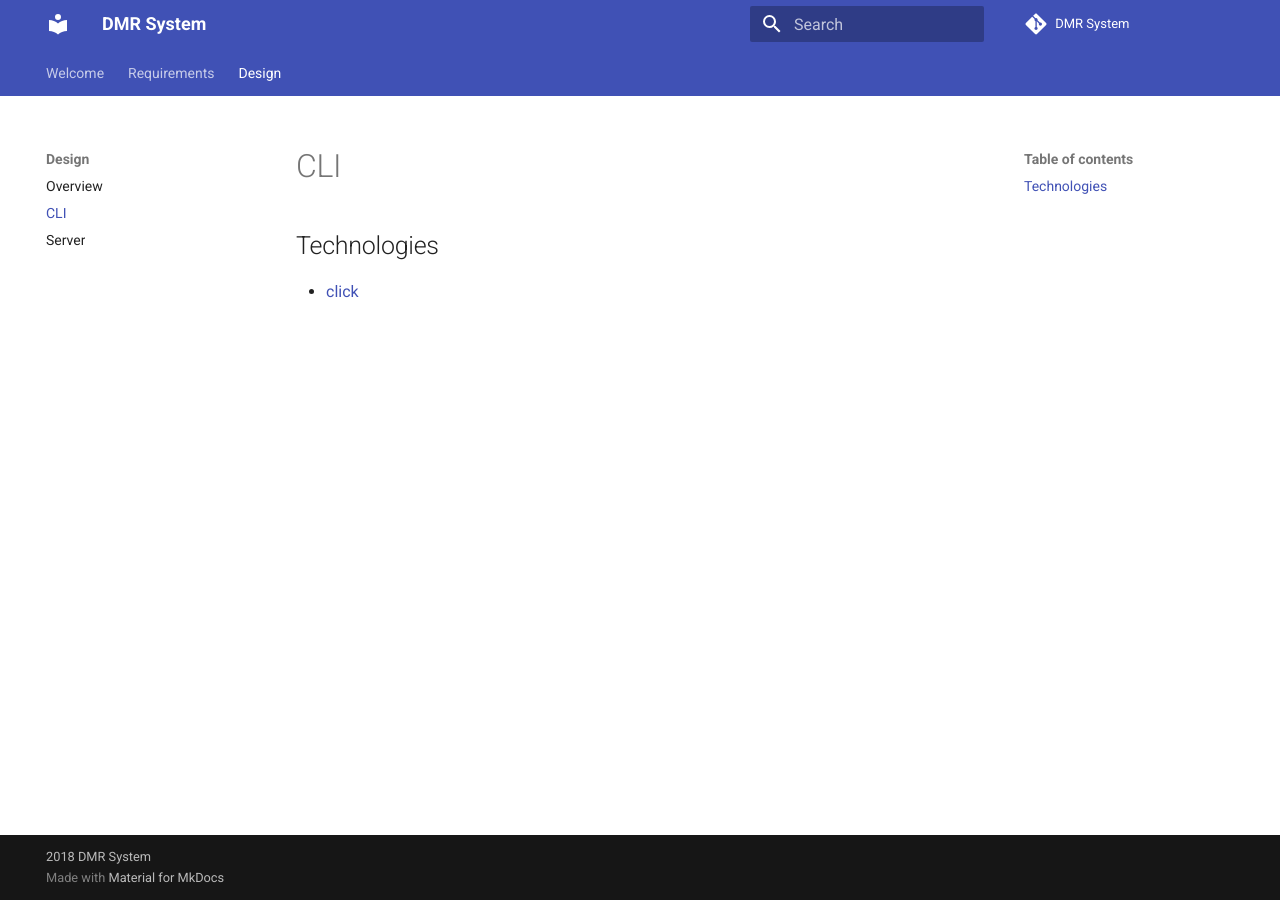
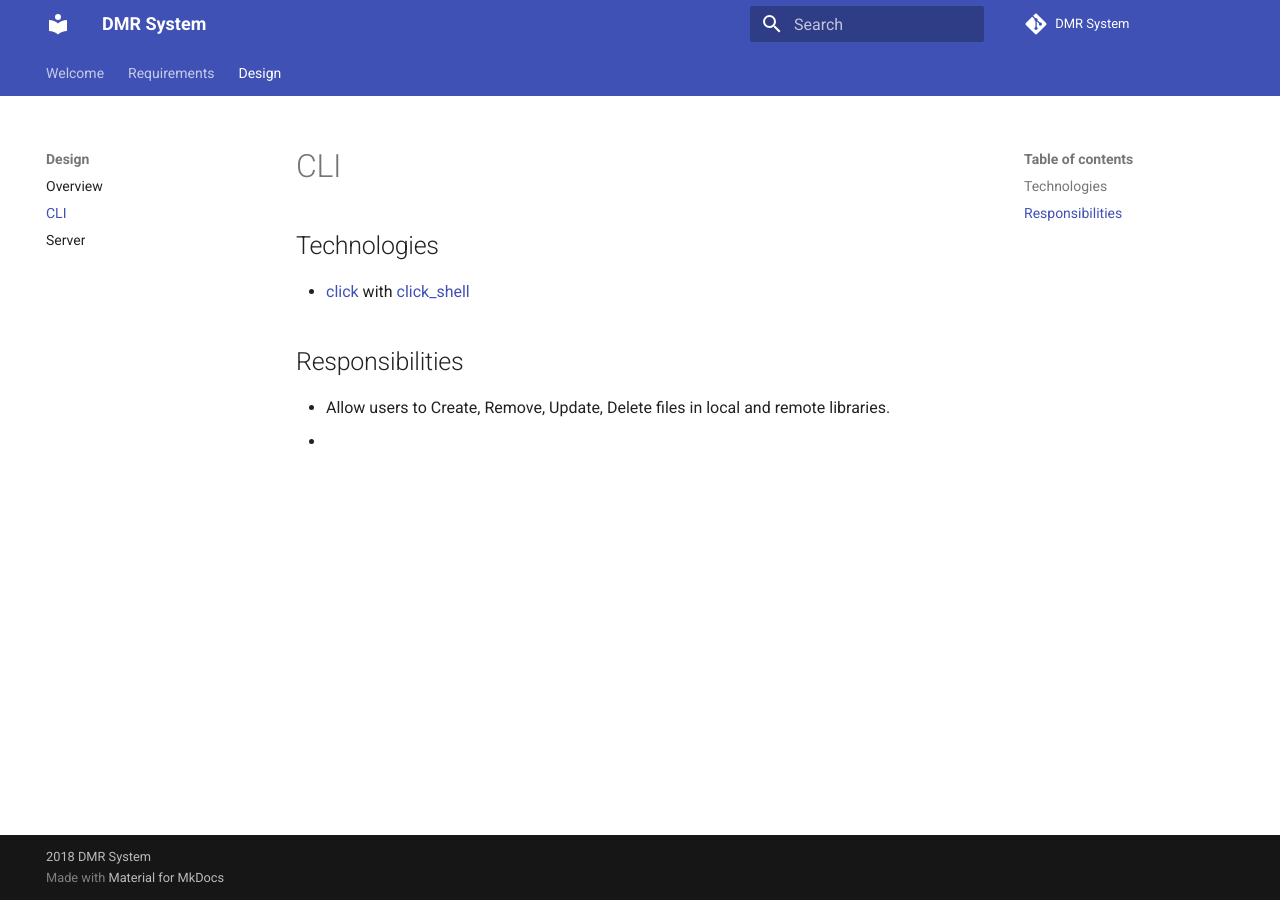
Before and after one commit to DMRSystem/documentation, an MkDocs documentation site: the page built from docs/design/cli.md, in a window 1280 px wide. Built offline with MkDocs 1.6.1 and Material for MkDocs 9.7.7, drawn with Linux system fonts in a browser that asks for light colours.

Commit message:
added click_shell

```diff
--- a/docs/design/cli.md
+++ b/docs/design/cli.md
@@ -2,4 +2,9 @@
 
 ## Technologies
 
-* [click](http://click.pocoo.org/6/)
+* [click](http://click.pocoo.org/6/) with [click_shell](https://github.com/clarkperkins/click-shell)
+
+## Responsibilities
+
+* Allow users to Create, Remove, Update, Delete files in local and remote libraries.
+*
```
Also changed, not shown: docs/requirements/features.md (+1 -1 lines), 1 other file.
